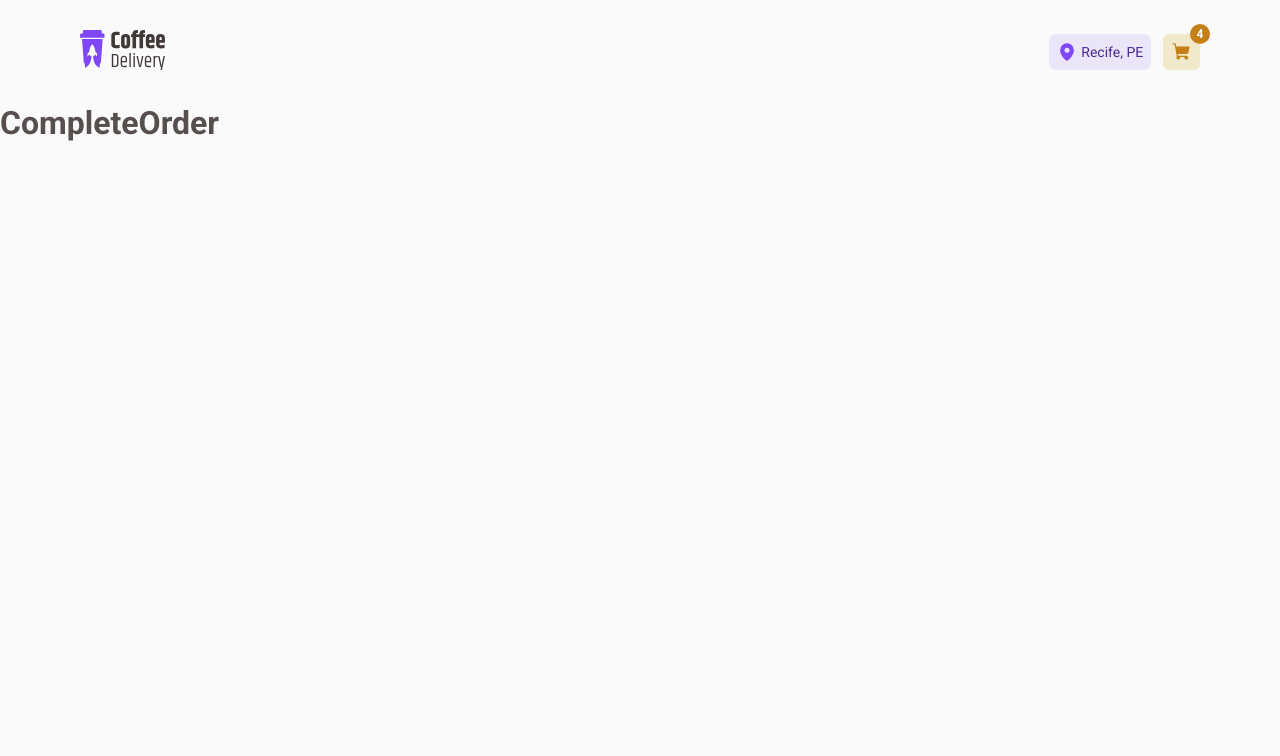
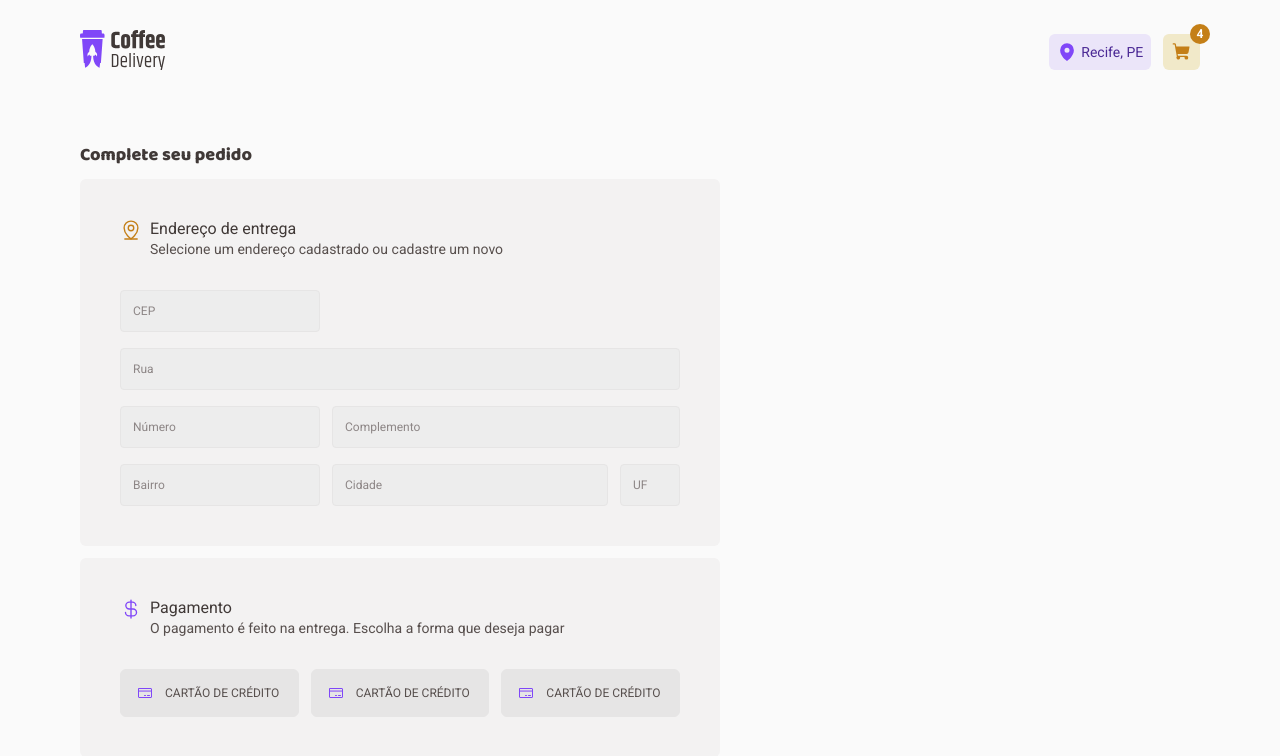
Before and after one commit to snax10/coffee-delivery, a React (Vite) app: page /CompleteOrder in a window 1280 px wide. Shown: the top 756 px of the page. Built offline with nearby package versions, Linux system fonts and the light colour scheme.

Commit message:
feat: add page complete order

```diff
--- a/src/pages/CompleteOrder/index.tsx
+++ b/src/pages/CompleteOrder/index.tsx
@@ -1,7 +1,10 @@
+import { CompleteOrderForm } from "./components/CompleteOrderForm";
+import { CompleteOrderContainer } from "./styles";
+
 export function CompleteOrder() {
     return (
-        <div>
-            <h1>CompleteOrder</h1>
-        </div>
+        <CompleteOrderContainer className="container">
+            <CompleteOrderForm />
+        </CompleteOrderContainer>
     )
 }
--- /dev/null
+++ b/src/pages/CompleteOrder/styles.ts
@@ -0,0 +1,16 @@
+import styled from "styled-components";
+
+export const CompleteOrderContainer = styled.form`
+  margin-top: 2.5rem;
+  display: flex;
+  justify-content: space-between;
+  gap: 2rem;
+`;
+
+export const SectionBaseStyle = styled.div`
+  width: 100%;
+
+  background: ${({ theme }) => theme.colors["base-card"]};
+  border-radius: 6px;
+  padding: 2.5rem;
+`;
```
